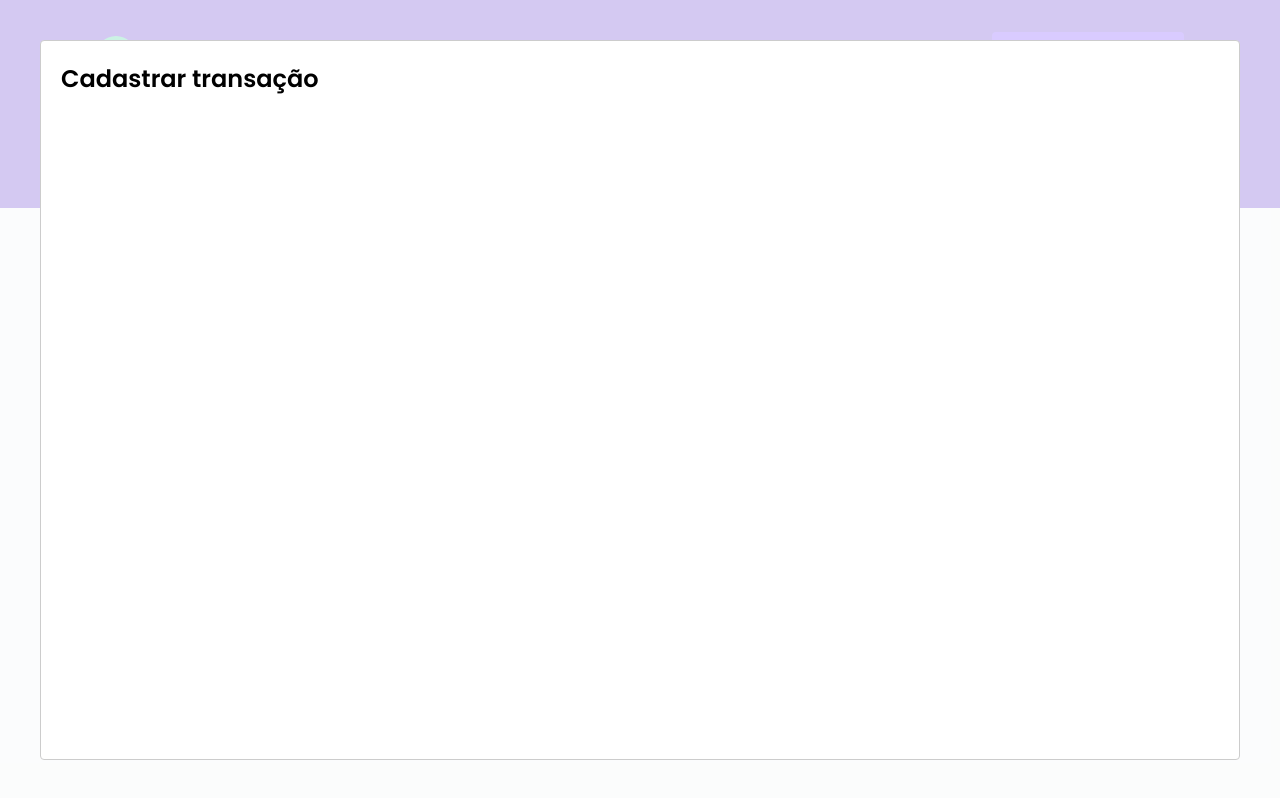
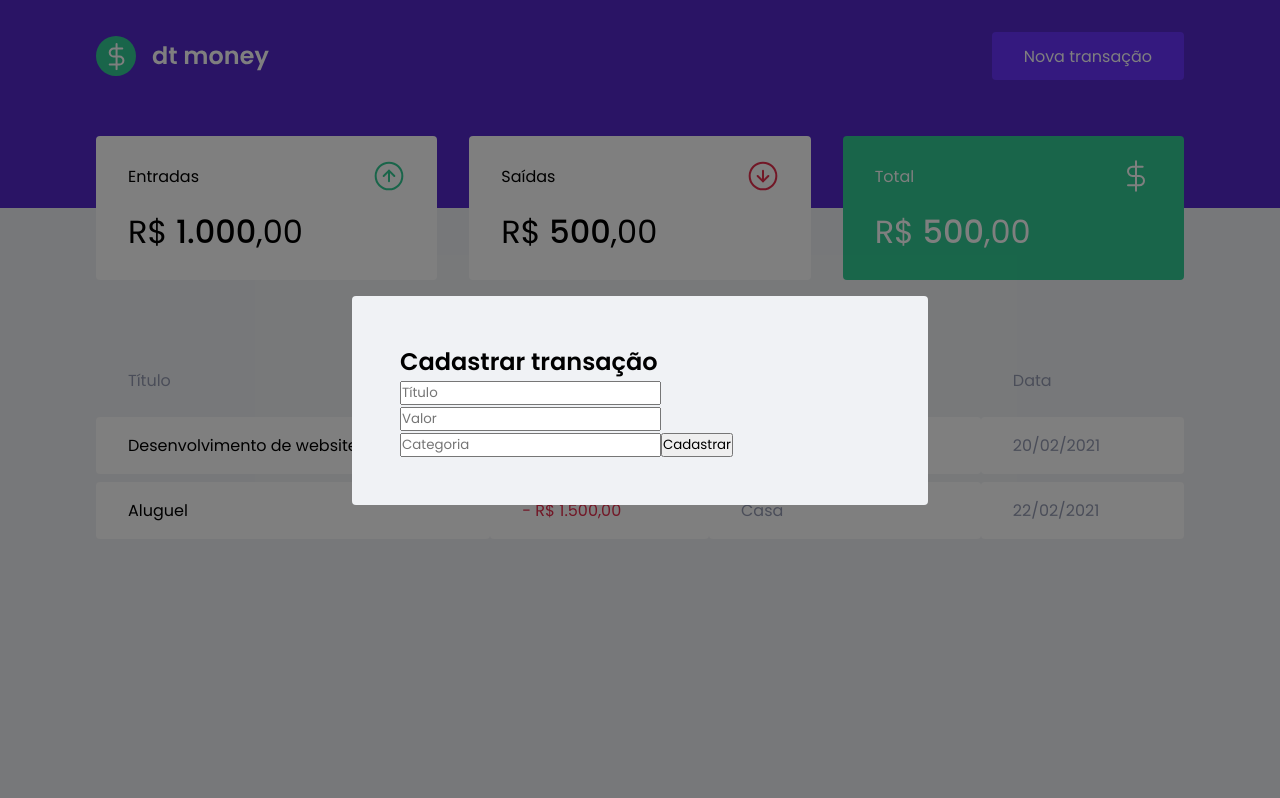
Before and after one commit to matheusroika/IgniteReact-02-dtmoney, a React (Create React App) app: page / in a window 1280 px wide. Both pictures are taken after a click on the button "Nova transação". Built offline with nearby package versions, Linux system fonts and the light colour scheme; no server answers; what miragejs would draw is missing.

Commit message:
Estrutura do formulário Também estilizamos o modal usando classes personalizadas passadas para o componente modal através de propriedades (overlayClassName e className)

```diff
--- a/src/components/NewTransactionModal/index.tsx
+++ b/src/components/NewTransactionModal/index.tsx
@@ -1,4 +1,5 @@
 import Modal from 'react-modal'
+import { Container } from './styles'
 
 interface NewTransactionModalProps {
   isOpen: boolean;
@@ -12,8 +13,18 @@
     <Modal
       isOpen={isOpen}
       onRequestClose={onRequestClose}
+      overlayClassName="react-modal-overlay"
+      className="react-modal-content"
     >
-      <h2>Cadastrar transação</h2>
+      <Container>
+        <h2>Cadastrar transação</h2>
+
+        <input type="text" placeholder="Título" />
+        <input type="number" placeholder="Valor" />
+        <input type="text" placeholder="Categoria" />
+
+        <button type="submit">Cadastrar</button>
+      </Container>
     </Modal>
   )
 }
--- a/src/components/NewTransactionModal/styles.ts
+++ b/src/components/NewTransactionModal/styles.ts
@@ -1,5 +1,5 @@
 import styled from 'styled-components'
 
-export const Container = styled.div`
+export const Container = styled.form`
 
 `
--- a/src/styles/global.ts
+++ b/src/styles/global.ts
@@ -52,4 +52,27 @@
     opacity: 0.6;
     cursor: not-allowed;
   }
+
+  .react-modal-overlay {
+    background: rgba(0, 0, 0, 0.5);
+
+    position: fixed;
+    top: 0;
+    right: 0;
+    bottom: 0;
+    left: 0;
+
+    display: flex;
+    align-items: center;
+    justify-content: center;
+  }
+
+  .react-modal-content {
+    width: 100%;
+    max-width: 576px;
+    background: var(--background);
+    padding: 3rem;
+    position: relative;
+    border-radius: 0.25rem;
+  }
 `
```
